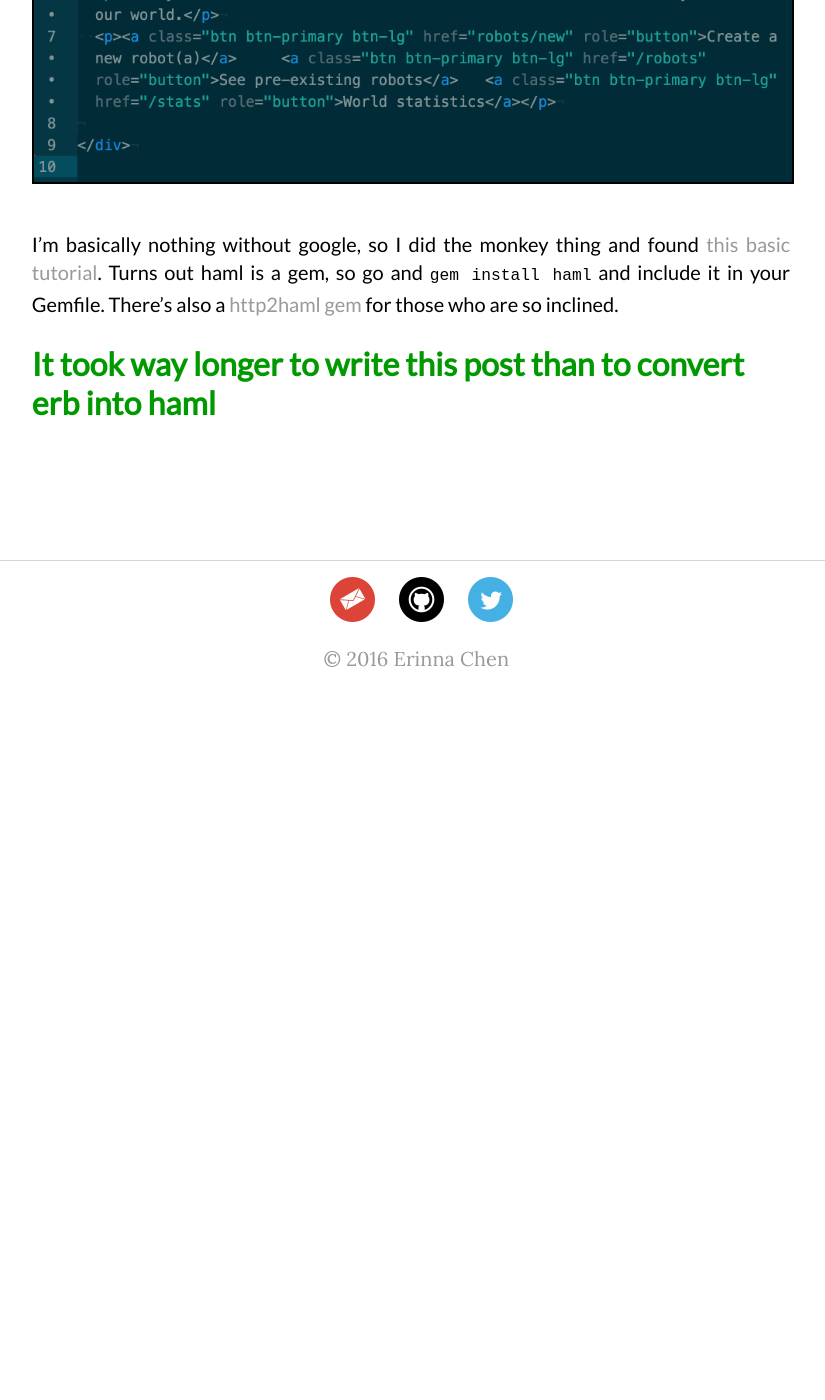
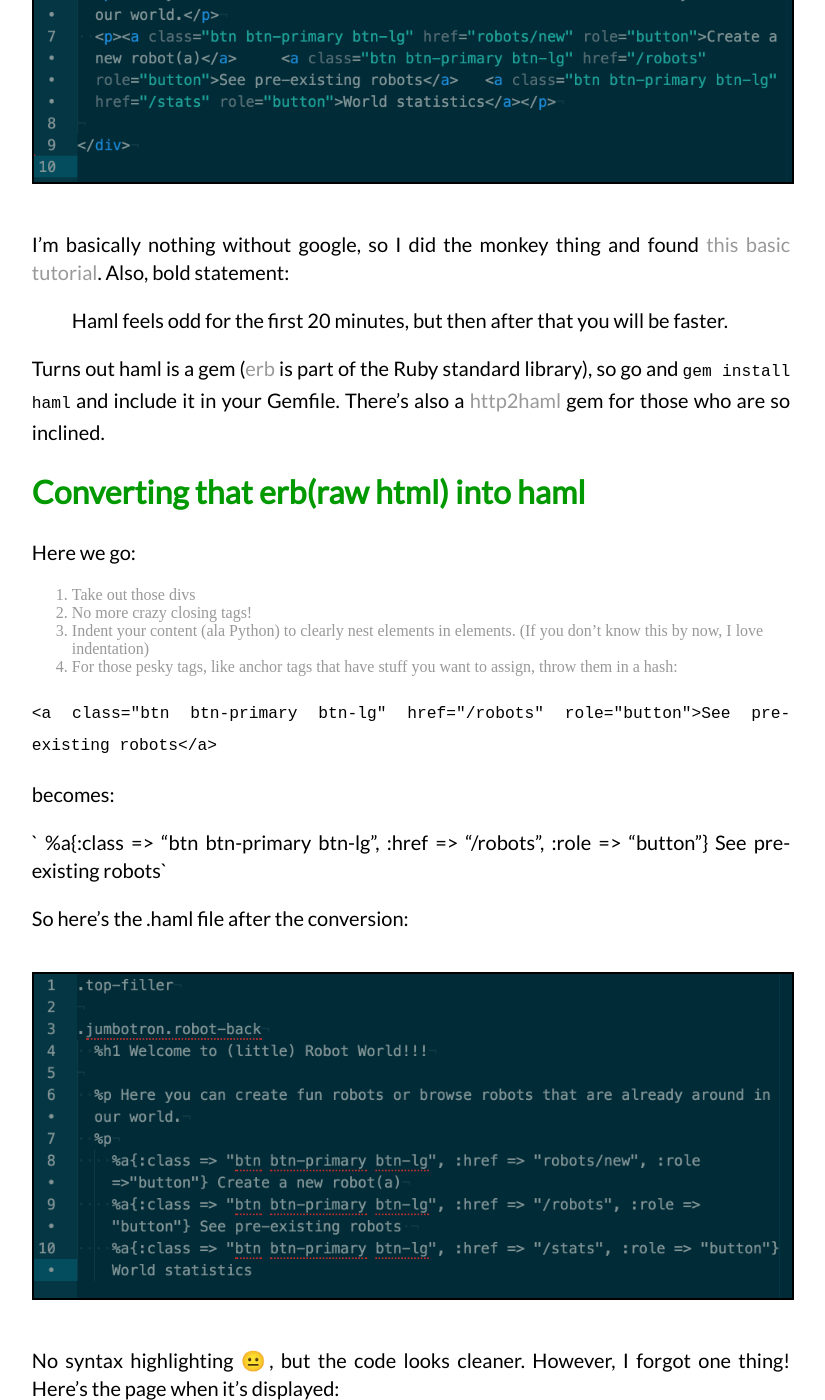
Before and after one commit to erinnachen/erinnachen.github.io, a Jekyll site: the page built from _posts/2016-02-15-Converting-an-erb-view-into-haml.markdown, in a window 1280 px wide and 1400 px high, scrolled down 1678 px. Shown: the whole window, without its empty margins (229-1054 px from the left). Built offline with Jekyll 4.4.1, drawn with Linux system fonts in a browser that asks for light colours; before the commit the page ends 2409 px from its top, so only the background shows below that; some of the changed text lies outside the part shown.

Commit message:
All about converting things to haml

```diff
--- a/_posts/2016-02-15-Converting-an-erb-view-into-haml.markdown
+++ b/_posts/2016-02-15-Converting-an-erb-view-into-haml.markdown
@@ -9,14 +9,59 @@ Let's be honest, I dislike writing. This was something that I hated as a scienti
 The first week of Module 2 was building out a CRUD app in Sinatra. I attempted to push myself by choosing the spicy option and creating a [Robot World.](https://github.com/erinnachen/robot_world) I went down the HTML/CSS/Bootstrap hole, and I think it looks pretty good for a first attempt. An extension on this project was to convert our views from erb into haml. I didn't get a chance to do that last weekend, so here is a first attempt to porting views into haml. (Groundbreaking I know!)
 
 ## At the beginning
-Where to start? Well, turns out that the simplest view is the root dashboard view:
+Where to start? Well, turns out that the simplest view is the root dashboard view
 
-<img src="/images/robot_intro.png" alt="robot dashboard" class = "image" />
+<img class= "image" src="/images/robot_intro.png">
 
-The not-so-clean erb (look at those white spaces!) looked like this:
+The not-so-clean erb (actually just HTML!) looked like this:
 
-<img src="/images/dashboard_erb.png" alt="dashboard erb code" class = "image" />
+<img class= "image" src="/images/dashboard_erb.png">
 
-I'm basically nothing without google, so I did the monkey thing and found [this basic tutorial](http://haml.info/tutorial.html). Turns out haml is a gem, so go and `gem install haml` and include it in your Gemfile. There's also a [http2haml gem](https://rubygems.org/gems/html2haml/versions/2.0.0) for those who are so inclined.
+I'm basically nothing without google, so I did the monkey thing and found [this basic tutorial](http://haml.info/tutorial.html). Also, bold statement:
 
-## It took way longer to write this post than to convert erb into haml
+> Haml feels odd for the first 20 minutes, but then after that you will be faster.
+
+Turns out haml is a gem ([erb](http://ruby-doc.org/stdlib-2.3.0/libdoc/erb/rdoc/ERB.html) is part of the Ruby standard library), so go and `gem install haml` and include it in your Gemfile. There's also a [http2haml](https://rubygems.org/gems/html2haml/versions/2.0.0) gem for those who are so inclined.
+
+## Converting that erb(raw html) into haml
+Here we go:
+1. Take out those divs
+2. No more crazy closing tags!
+3. Indent your content (ala Python) to clearly nest elements in elements. (If you don't know this by now, I love indentation)
+4. For those pesky tags, like anchor tags that have stuff you want to assign, throw them in a hash:
+
+`<a class="btn btn-primary btn-lg" href="/robots" role="button">See pre-existing robots</a>`
+
+becomes:
+
+` %a{:class => "btn btn-primary btn-lg", :href => "/robots", :role => "button"} See pre-existing robots`
+
+So here's the .haml file after the conversion:
+
+<img class= "image" src="/images/layout_haml.png">
+
+No syntax highlighting 😐, but the code looks cleaner.
+However, I forgot one thing! Here's the page when it's displayed:
+
+<img class= "image" src="/images/robot_intro_pre.png">
+
+OH NO!!! What happened to my hours of styling? I forgot that `layout.erb` basically included all the pesky styling things, like my css! I know we all like 90's throwbacks, but you know... let's go and bring back those stylesheets.
+
+So we need a file called `layout.haml` that will serve the same purpose of `layout.erb`. This is what `layout.erb` looked like:
+
+<img class= "image" src="/images/layout_erb1.png">
+
+And here is what happened to it after the haml-ification:
+
+<img class= "image" src="/images/layout_haml2.png">
+
+Some points that I will probably require some research:
+
+I couldn't get the link tag to take in a hash. The attributes are wrapped in parens and look like what you would get in the html.
+
+Supposedly haml doesn't like JavaScript. I have no idea if those Bootstrap tags at the bottom are working... but whatever.
+
+Also the `aria-hidden="true"` that used to be part of my hearts. Not quite sure what that did, but visually doesn't look any different. It seemed to break when I tried to enclose it as a hash. Yeah...
+
+## The conclusion?
+Haml: I thought the lack of tagging would be cool, and indentation is a big sell. I'm thinking I may stay with erb for a little while longer to render my views. But maybe I'll just keep pushing through. Also I have to find some colors for haml in my text editor if I'm going to work with it regularly. Those fancy fancy colors.
```
Also changed, not shown: images/layout_erb1.png (added), images/layout_haml.png (added), images/layout_haml2.png (added), images/robot_intro_pre.png (added).
